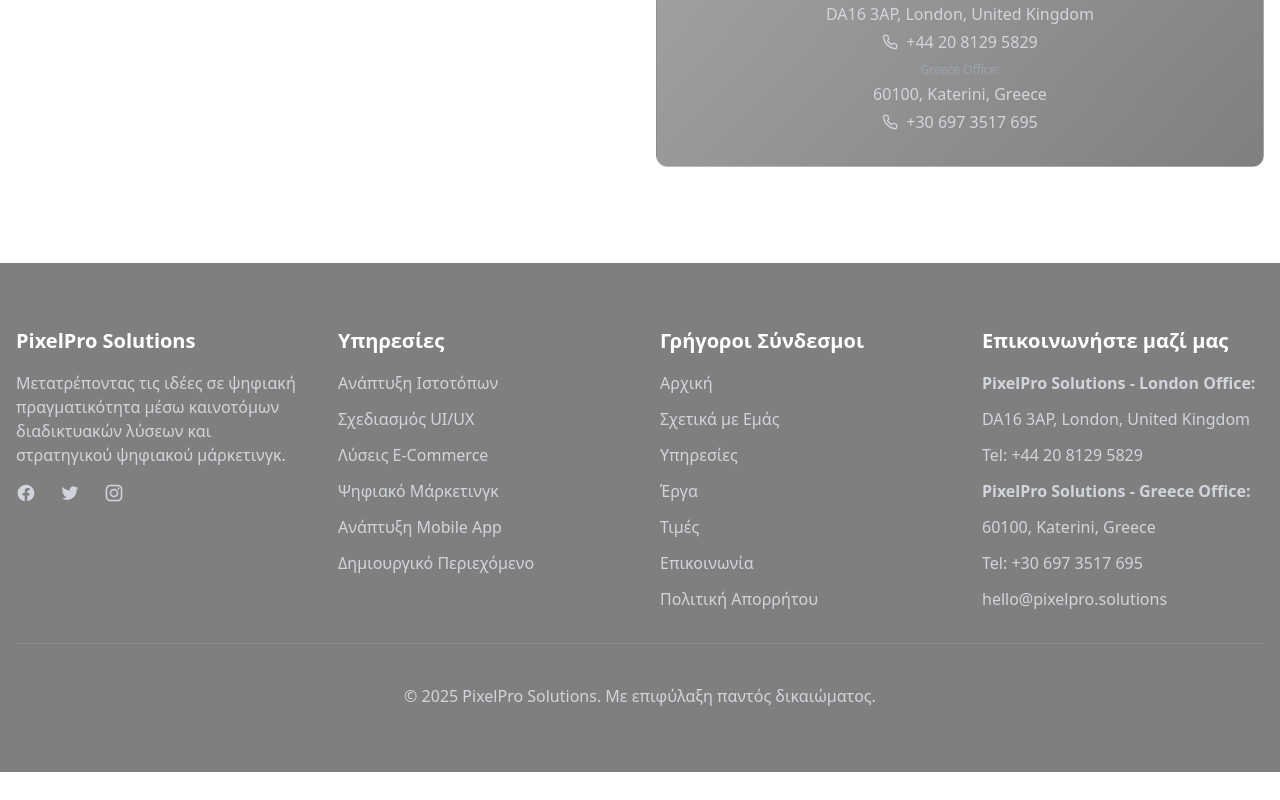
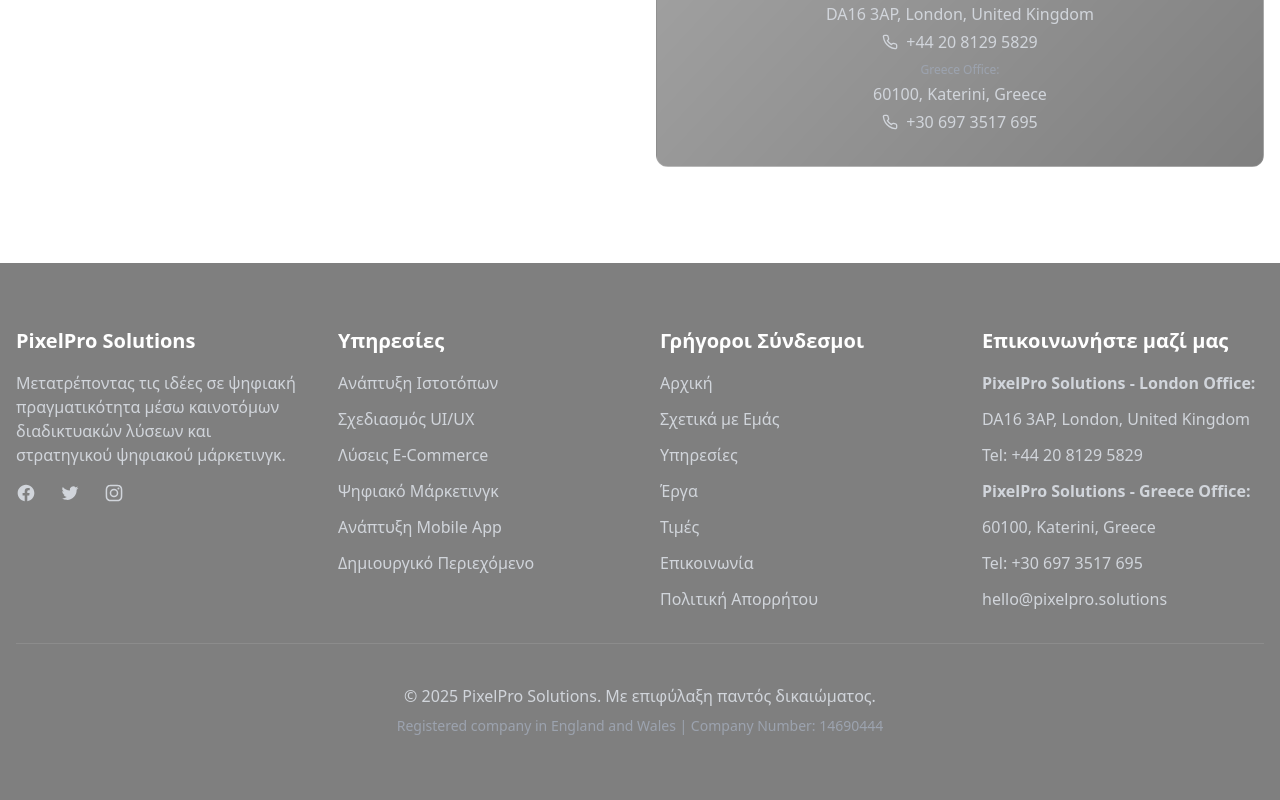
Before and after one commit to Pixelprosolutions/pprogr, a React (Vite) app: page / in a window 1280 px wide. Shown: the part 7405-8205 px from the top of the page. Before the commit the page ends 8177 px from the top, so only its background shows below. Built offline with nearby package versions, Linux system fonts and the light colour scheme.

Commit message:
Add UK company information to footer

```diff
--- a/src/components/Footer.tsx
+++ b/src/components/Footer.tsx
@@ -69,9 +69,14 @@ const Footer: React.FC = () => {
         </div>
 
         <div className="border-t border-white/10 pt-10">
-          <p className="text-gray-300 text-center">
-            &copy; {new Date().getFullYear()} PixelPro Solutions. Με επιφύλαξη παντός δικαιώματος.
-          </p>
+          <div className="text-center space-y-2">
+            <p className="text-gray-300">
+              &copy; {new Date().getFullYear()} PixelPro Solutions. Με επιφύλαξη παντός δικαιώματος.
+            </p>
+            <p className="text-gray-400 text-sm">
+              Registered company in England and Wales | Company Number: 14690444
+            </p>
+          </div>
         </div>
       </div>
     </footer>
```
